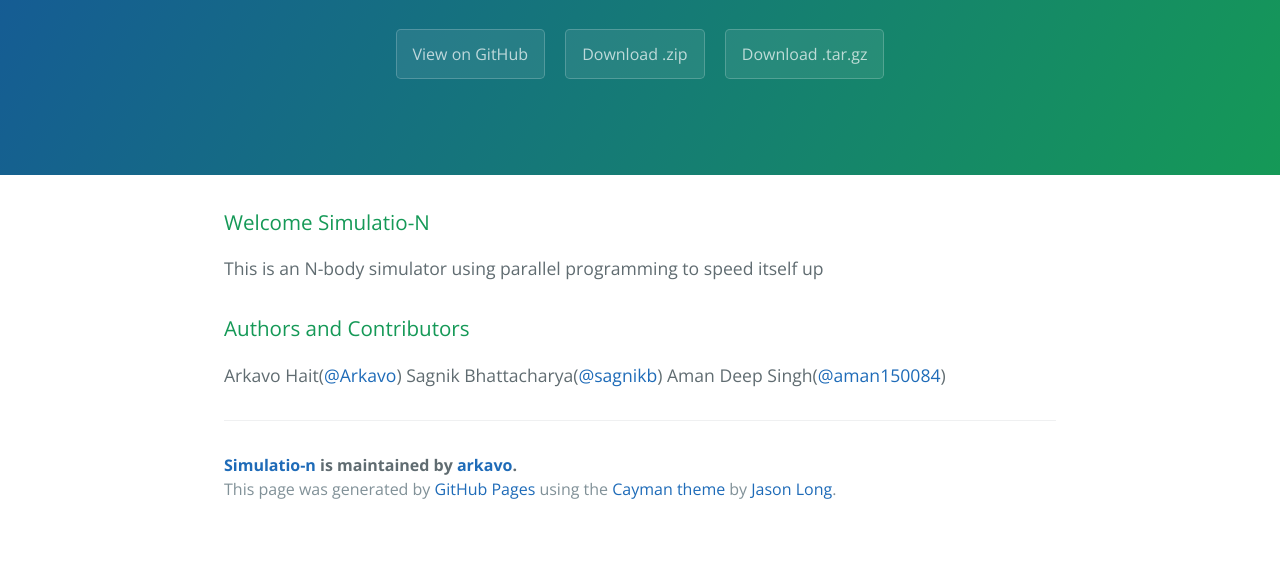
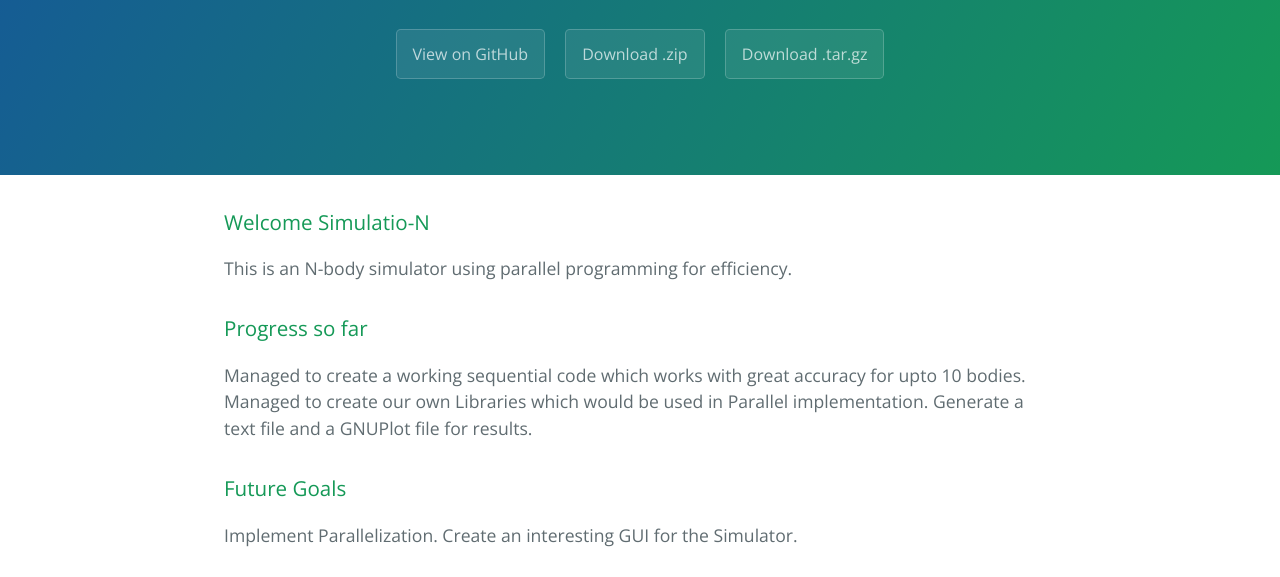
Before and after one commit to arkavo/Simulatio-N, a plain HTML site: page index.html in a window 1280 px wide. Shown: the part 208-785 px from the top of the page. Drawn offline with nearby package versions, Linux system fonts and the light colour scheme.

Commit message:
Create gh-pages branch via GitHub

```diff
--- a/index.html
+++ b/index.html
@@ -22,7 +22,20 @@
       <h3>
 <a id="welcome-simulatio-n" class="anchor" href="#welcome-simulatio-n" aria-hidden="true"><span aria-hidden="true" class="octicon octicon-link"></span></a>Welcome Simulatio-N</h3>
 
-<p>This is an N-body simulator using parallel programming to speed itself up</p>
+<p>This is an N-body simulator using parallel programming for efficiency.</p>
+
+<h3>
+<a id="progress-so-far" class="anchor" href="#progress-so-far" aria-hidden="true"><span aria-hidden="true" class="octicon octicon-link"></span></a>Progress so far</h3>
+
+<p>Managed to create a working sequential code which works with great accuracy for upto 10 bodies.
+Managed to create our own Libraries which would be used in Parallel implementation.
+Generate a text file and a GNUPlot file for results.</p>
+
+<h3>
+<a id="future-goals" class="anchor" href="#future-goals" aria-hidden="true"><span aria-hidden="true" class="octicon octicon-link"></span></a>Future Goals</h3>
+
+<p>Implement Parallelization.
+Create an interesting GUI for the Simulator.</p>
 
 <h3>
 <a id="authors-and-contributors" class="anchor" href="#authors-and-contributors" aria-hidden="true"><span aria-hidden="true" class="octicon octicon-link"></span></a>Authors and Contributors</h3>
--- a/params.json
+++ b/params.json
@@ -1,6 +1,6 @@
 {
   "name": "Simulatio-n",
   "tagline": "N body simulator",
-  "body": "### Welcome Simulatio-N\r\nThis is an N-body simulator using parallel programming to speed itself up\r\n\r\n### Authors and Contributors\r\nArkavo Hait(@Arkavo) \r\nSagnik Bhattacharya(@sagnikb)\r\nAman Deep Singh(@aman150084)\r\n\r\n",
+  "body": "### Welcome Simulatio-N\r\nThis is an N-body simulator using parallel programming for efficiency.\r\n\r\n### Progress so far\r\nManaged to create a working sequential code which works with great accuracy for upto 10 bodies.\r\nManaged to create our own Libraries which would be used in Parallel implementation.\r\nGenerate a text file and a GNUPlot file for results.\r\n### Future Goals\r\nImplement Parallelization.\r\nCreate an interesting GUI for the Simulator.\r\n### Authors and Contributors\r\nArkavo Hait(@Arkavo) \r\nSagnik Bhattacharya(@sagnikb)\r\nAman Deep Singh(@aman150084)\r\n\r\n",
   "note": "Don't delete this file! It's used internally to help with page regeneration."
 }
```
